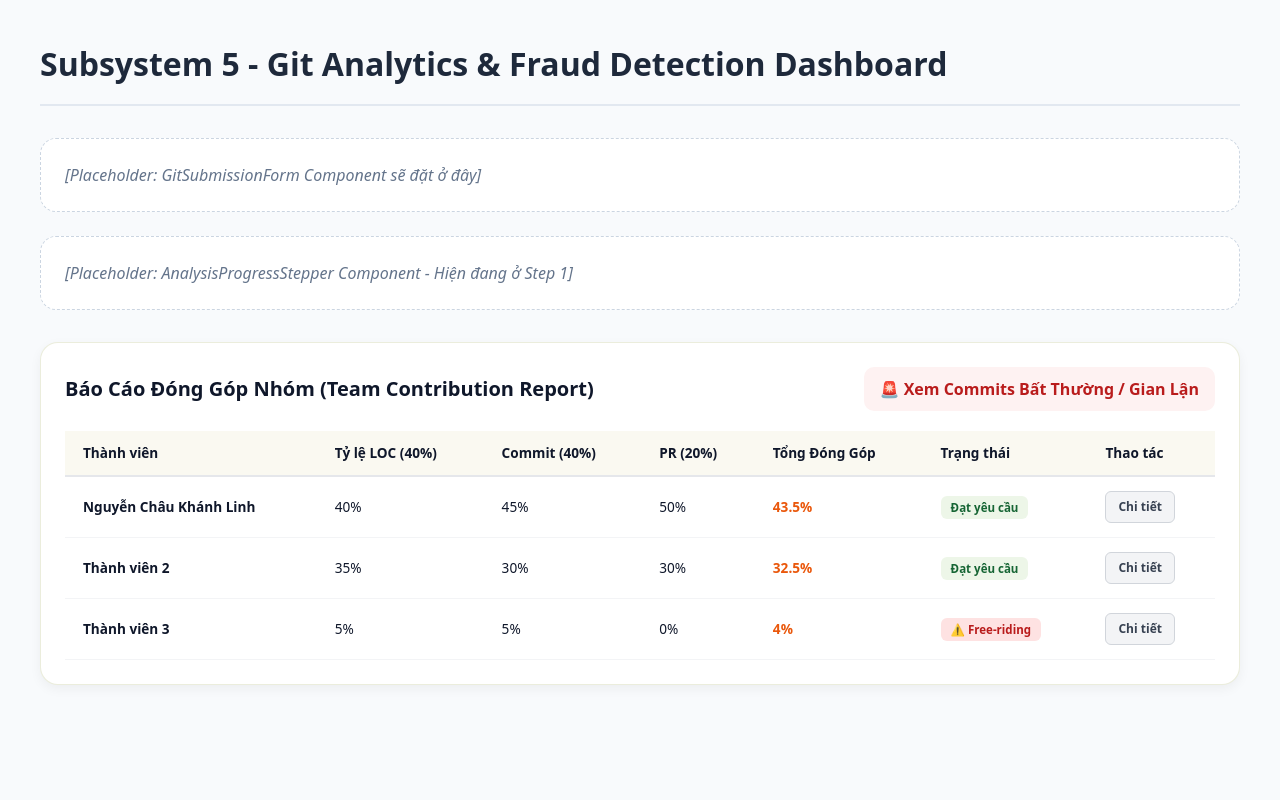
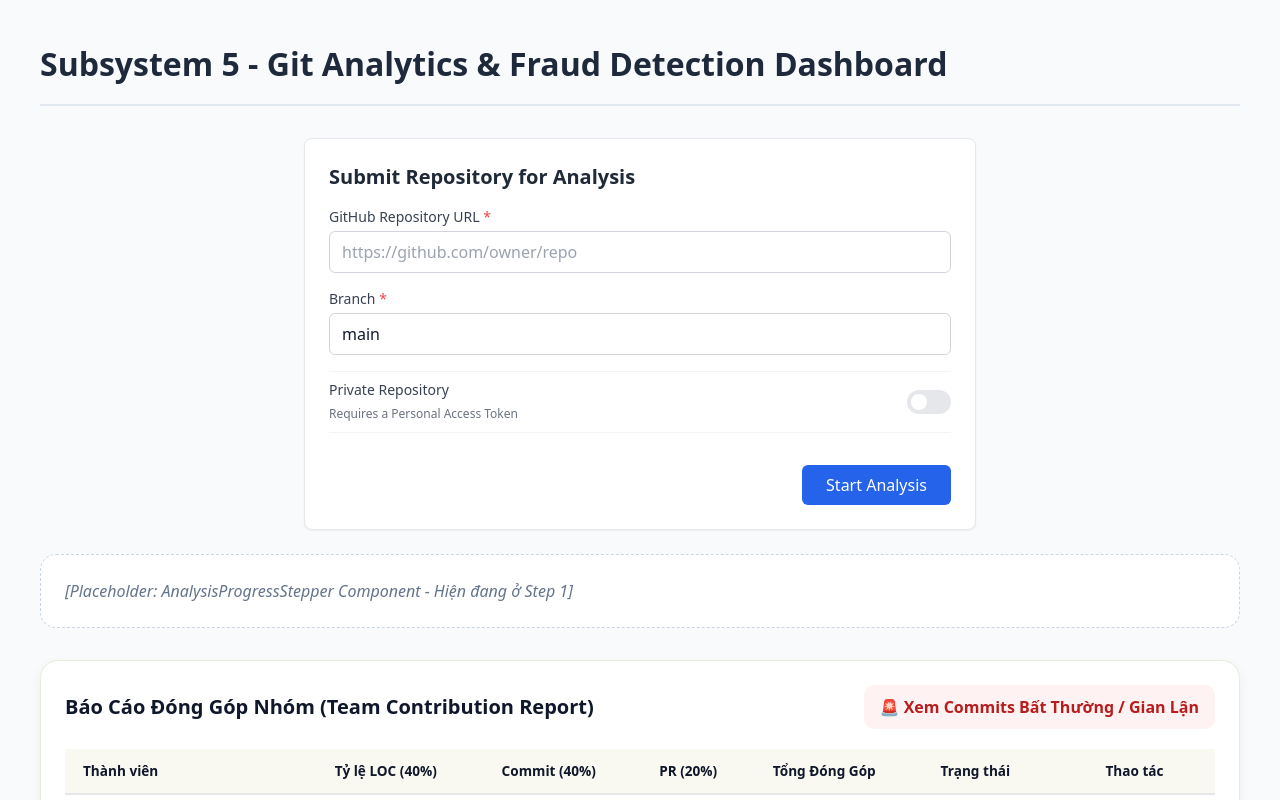
Before and after one commit to lenguyenanhmai05-dotcom/AITA-Intelligent, a React (Vite) app in the folder apps/web/: page / in a window 1280 px wide. Shown: the top 800 px of the page. Built offline with nearby package versions, Linux system fonts and the light colour scheme.

Commit message:
feat(ui): add GitRepoSubmissionForm and PATAuthModal with Vitest

```diff
--- a/apps/web/src/App.tsx
+++ b/apps/web/src/App.tsx
@@ -1,11 +1,14 @@
 import React from 'react';
 import DashboardPortal from './components/DashboardPortal';
+import { GitAuthProvider } from './contexts/GitAuthContext';
 
 function App() {
   return (
-    <div className="min-h-screen bg-slate-50">
-      <DashboardPortal />
-    </div>
+    <GitAuthProvider>
+      <div className="min-h-screen bg-slate-50">
+        <DashboardPortal />
+      </div>
+    </GitAuthProvider>
   );
 }
 
--- a/apps/web/src/components/DashboardPortal.tsx
+++ b/apps/web/src/components/DashboardPortal.tsx
@@ -1,6 +1,7 @@
 import React, { useState } from 'react';
 import { TeamContributionReport } from './git-analytics/TeamContributionReport';
 import { FraudDetectionModals } from './git-analytics/FraudDetectionModals';
+import GitRepoSubmissionForm from './git-analytics/GitRepoSubmissionForm';
 
 export const DashboardPortal = () => {
   const [step, setStep] = useState(1);
@@ -30,9 +31,9 @@ export const DashboardPortal = () => {
           Subsystem 5 - Git Analytics & Fraud Detection Dashboard
         </h1>
 
-        {/* 1. Form nộp repo (Giữ chỗ) */}
-        <div style={{ marginBottom: '24px', padding: '24px', background: '#FFFFFF', borderRadius: '16px', border: '1px dashed #CBD5E1', color: '#64748B' }}>
-          <em>[Placeholder: GitSubmissionForm Component sẽ đặt ở đây]</em>
+        {/* 1. Form nộp repo */}
+        <div style={{ marginBottom: '24px' }}>
+          <GitRepoSubmissionForm onSubmit={handleStartAnalysis} />
         </div>
 
         {/* 2. Stepper tiến trình (Giữ chỗ) */}
--- /dev/null
+++ b/apps/web/src/components/git-analytics/GitRepoSubmissionForm.tsx
@@ -0,0 +1,159 @@
+import React, { useState } from 'react';
+import { useGitAuth } from '../../contexts/GitAuthContext';
+import PATAuthModal from './PATAuthModal';
+
+const GITHUB_URL_REGEX = /^https:\/\/github\.com\/([a-zA-Z0-9_-]+)\/([a-zA-Z0-9_-]+)$/;
+
+interface GitRepoSubmissionFormProps {
+  onSubmit?: (url: string, branch: string, pat?: string) => void;
+}
+
+export const GitRepoSubmissionForm: React.FC<GitRepoSubmissionFormProps> = ({ onSubmit }) => {
+  const { patToken, clearToken } = useGitAuth();
+
+  const [url, setUrl] = useState('');
+  const [branch, setBranch] = useState('main');
+  const [isPrivate, setIsPrivate] = useState(false);
+  const [isModalOpen, setIsModalOpen] = useState(false);
+  const [error, setError] = useState<string | null>(null);
+
+  const handleUrlChange = (e: React.ChangeEvent<HTMLInputElement>) => {
+    setUrl(e.target.value);
+    if (error) setError(null);
+  };
+
+  const handleTogglePrivate = () => {
+    const newIsPrivate = !isPrivate;
+    setIsPrivate(newIsPrivate);
+    if (newIsPrivate) {
+      setIsModalOpen(true);
+    } else {
+      clearToken();
+    }
+  };
+
+  const validateForm = () => {
+    if (!url.trim()) {
+      setError('GitHub URL is required.');
+      return false;
+    }
+
+    if (!GITHUB_URL_REGEX.test(url.trim())) {
+      setError('Invalid GitHub URL. Must be formatted as https://github.com/owner/repo');
+      return false;
+    }
+
+    if (!branch.trim()) {
+      setError('Branch name is required.');
+      return false;
+    }
+
+    if (isPrivate && !patToken) {
+      setError('A Personal Access Token is required for private repositories.');
+      setIsModalOpen(true);
+      return false;
+    }
+
+    return true;
+  };
+
+  const handleSubmit = (e: React.FormEvent) => {
+    e.preventDefault();
+    if (validateForm()) {
+      const match = url.match(GITHUB_URL_REGEX);
+      if (match) {
+        const [, owner, repo] = match;
+        console.log('Submitting:', { owner, repo, branch, isPrivate, hasToken: !!patToken });
+        if (onSubmit) {
+          onSubmit(url, branch, patToken || undefined);
+        }
+      }
+    }
+  };
+
+  return (
+    <div className="bg-white p-6 rounded-lg shadow-sm border border-gray-200 max-w-2xl mx-auto mt-8">
+      <h2 className="text-xl font-semibold mb-4 text-gray-800">Submit Repository for Analysis</h2>
+
+      <form onSubmit={handleSubmit} className="space-y-4">
+        <div>
+          <label className="block text-sm font-medium text-gray-700 mb-1">
+            GitHub Repository URL <span className="text-red-500">*</span>
+          </label>
+          <input
+            type="text"
+            value={url}
+            onChange={handleUrlChange}
+            placeholder="https://github.com/owner/repo"
+            className={`w-full border rounded-md px-3 py-2 focus:outline-none focus:ring-2 focus:ring-blue-500 ${
+              error && error.includes('URL') ? 'border-red-500' : 'border-gray-300'
+            }`}
+          />
+        </div>
+
+        <div>
+          <label className="block text-sm font-medium text-gray-700 mb-1">
+            Branch <span className="text-red-500">*</span>
+          </label>
+          <input
+            type="text"
+            value={branch}
+            onChange={(e) => {
+              setBranch(e.target.value);
+              if (error) setError(null);
+            }}
+            placeholder="main"
+            className={`w-full border rounded-md px-3 py-2 focus:outline-none focus:ring-2 focus:ring-blue-500 ${
+              error && error.includes('Branch') ? 'border-red-500' : 'border-gray-300'
+            }`}
+          />
+        </div>
+
+        <div className="flex items-center justify-between py-2 border-t border-b border-gray-100">
+          <div>
+            <span className="block text-sm font-medium text-gray-700">Private Repository</span>
+            <span className="text-xs text-gray-500">Requires a Personal Access Token</span>
+          </div>
+          <button
+            type="button"
+            onClick={handleTogglePrivate}
+            className={`relative inline-flex h-6 w-11 items-center rounded-full transition-colors focus:outline-none focus:ring-2 focus:ring-blue-500 focus:ring-offset-2 ${
+              isPrivate ? 'bg-blue-600' : 'bg-gray-200'
+            }`}
+            role="switch"
+            aria-checked={isPrivate}
+            aria-label="Private Repository"
+          >
+            <span
+              className={`inline-block h-4 w-4 transform rounded-full bg-white transition-transform ${
+                isPrivate ? 'translate-x-6' : 'translate-x-1'
+              }`}
+            />
+          </button>
+        </div>
+
+        {error && (
+          <div className="text-red-500 text-sm mt-2">
+            {error}
+          </div>
+        )}
+
+        <div className="flex justify-end pt-4">
+          <button
+            type="submit"
+            className="px-6 py-2 bg-blue-600 text-white rounded-md hover:bg-blue-700 font-medium"
+          >
+            Start Analysis
+          </button>
+        </div>
+      </form>
+
+      <PATAuthModal
+        isOpen={isModalOpen}
+        onClose={() => setIsModalOpen(false)}
+      />
+    </div>
+  );
+};
+
+export default GitRepoSubmissionForm;
--- /dev/null
+++ b/apps/web/src/components/git-analytics/PATAuthModal.tsx
@@ -0,0 +1,72 @@
+import React, { useState } from 'react';
+import { useGitAuth } from '../../contexts/GitAuthContext';
+
+interface PATAuthModalProps {
+  isOpen: boolean;
+  onClose: () => void;
+}
+
+const PATAuthModal: React.FC<PATAuthModalProps> = ({ isOpen, onClose }) => {
+  const { setPatToken, patToken } = useGitAuth();
+  const [tokenInput, setTokenInput] = useState(patToken || '');
+  const [showToken, setShowToken] = useState(false);
+
+  if (!isOpen) return null;
+
+  const handleSave = () => {
+    setPatToken(tokenInput);
+    onClose();
+  };
+
+  return (
+    <div className="fixed inset-0 bg-black bg-opacity-50 flex items-center justify-center z-50">
+      <div className="bg-white p-6 rounded-lg shadow-xl w-96 relative">
+        <button
+          onClick={onClose}
+          className="absolute top-4 right-4 text-gray-500 hover:text-gray-700"
+        >
+          ✕
+        </button>
+        <h3 className="text-lg font-semibold mb-2">Private Repository Access</h3>
+        <p className="text-sm text-gray-600 mb-4">
+          Please provide a GitHub Personal Access Token (PAT) to analyze this private repository. The token is securely stored in memory and cleared on reload.
+        </p>
+
+        <div className="relative mb-4">
+          <input
+            type={showToken ? 'text' : 'password'}
+            value={tokenInput}
+            onChange={(e) => setTokenInput(e.target.value)}
+            className="w-full border border-gray-300 rounded-md px-3 py-2 pr-10 focus:outline-none focus:ring-2 focus:ring-blue-500"
+            placeholder="ghp_..."
+          />
+          <button
+            type="button"
+            onClick={() => setShowToken(!showToken)}
+            className="absolute inset-y-0 right-0 pr-3 flex items-center text-sm leading-5 text-gray-500 hover:text-gray-700"
+          >
+            {showToken ? 'Hide' : 'Show'}
+          </button>
+        </div>
+
+        <div className="flex justify-end gap-2">
+          <button
+            onClick={onClose}
+            className="px-4 py-2 border border-gray-300 rounded-md text-gray-700 hover:bg-gray-50"
+          >
+            Cancel
+          </button>
+          <button
+            onClick={handleSave}
+            className="px-4 py-2 bg-blue-600 text-white rounded-md hover:bg-blue-700 disabled:opacity-50"
+            disabled={!tokenInput.trim()}
+          >
+            Save Token
+          </button>
+        </div>
+      </div>
+    </div>
+  );
+};
+
+export default PATAuthModal;
--- /dev/null
+++ b/apps/web/src/contexts/GitAuthContext.tsx
@@ -0,0 +1,31 @@
+import React, { createContext, useContext, useState, ReactNode } from 'react';
+
+interface GitAuthContextType {
+  patToken: string | null;
+  setPatToken: (token: string | null) => void;
+  clearToken: () => void;
+}
+
+const GitAuthContext = createContext<GitAuthContextType | undefined>(undefined);
+
+export const GitAuthProvider: React.FC<{ children: ReactNode }> = ({ children }) => {
+  const [patToken, setPatToken] = useState<string | null>(null);
+
+  const clearToken = () => {
+    setPatToken(null);
+  };
+
+  return (
+    <GitAuthContext.Provider value={{ patToken, setPatToken, clearToken }}>
+      {children}
+    </GitAuthContext.Provider>
+  );
+};
+
+export const useGitAuth = (): GitAuthContextType => {
+  const context = useContext(GitAuthContext);
+  if (context === undefined) {
+    throw new Error('useGitAuth must be used within a GitAuthProvider');
+  }
+  return context;
+};
```
Also changed, not shown: 2 other files (tests, documents, lock files or other folders).
